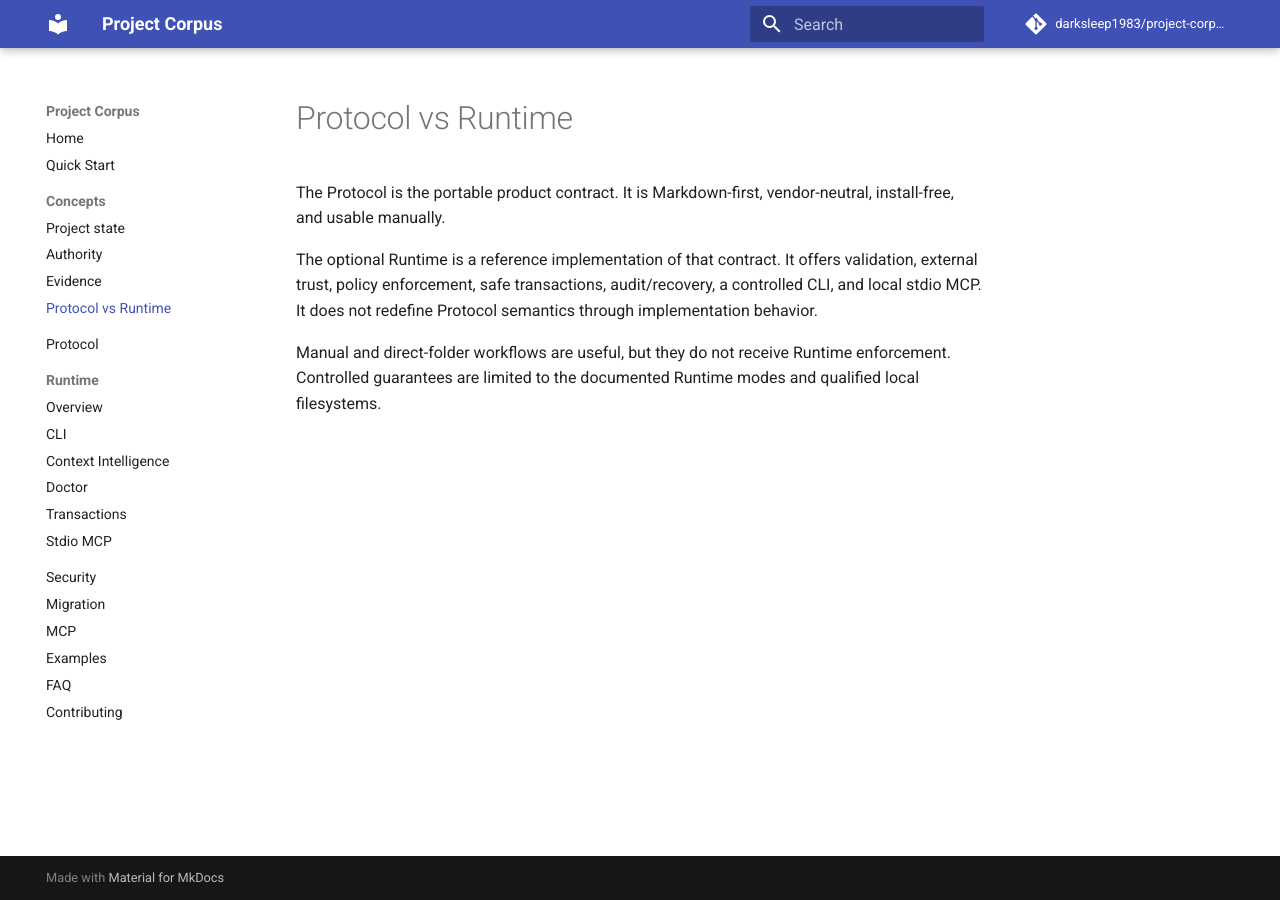
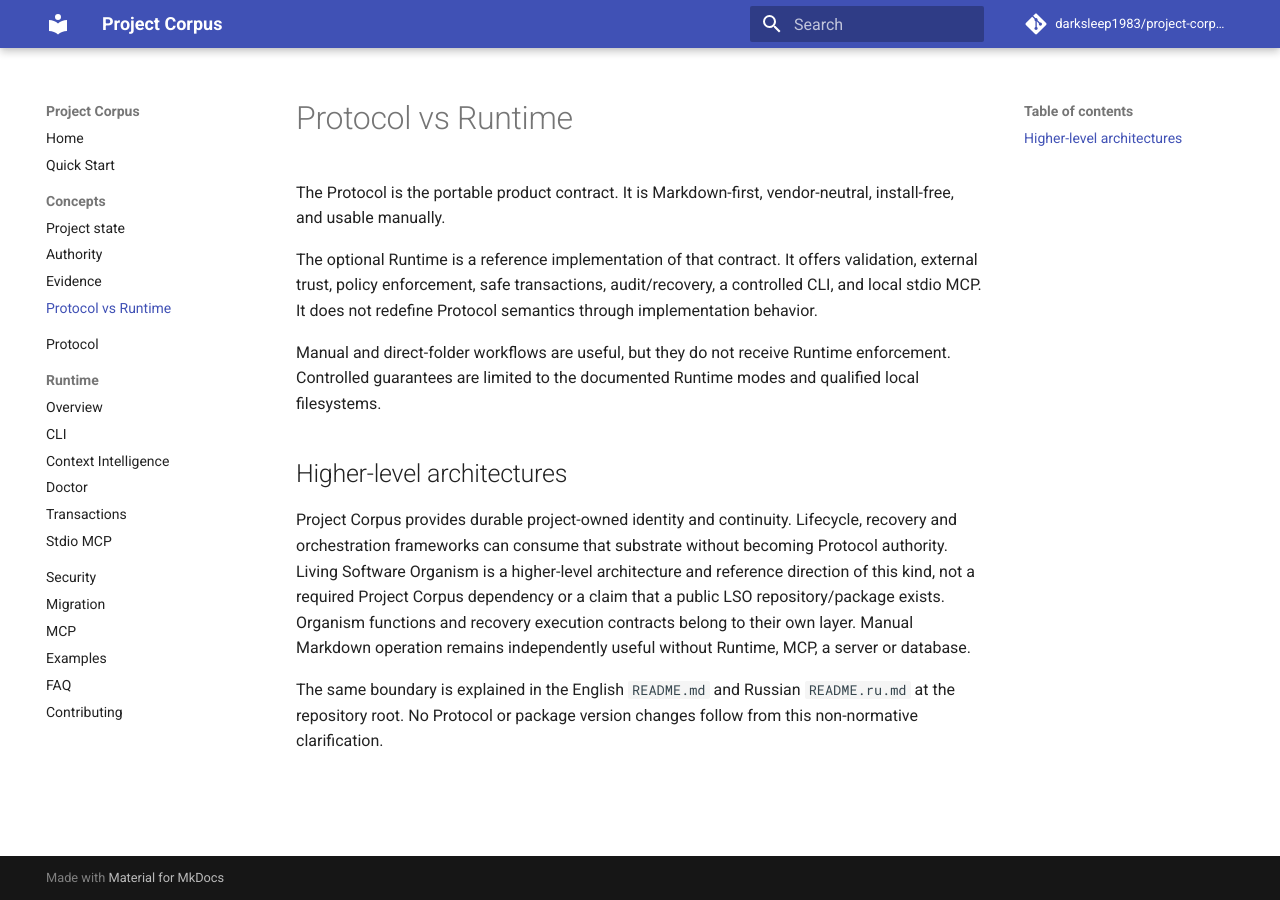
Before and after one commit to darksleep1983/project-corpus, an MkDocs documentation site: the page built from docs/concepts/protocol-vs-runtime.md, in a window 1280 px wide. Built offline with MkDocs 1.6.1 and Material for MkDocs 9.7.7, drawn with Linux system fonts in a browser that asks for light colours; comment, search, counter and statistics services are not loaded.

Commit message:
docs: clarify Project Corpus layering

```diff
--- a/MANIFEST_SHA256.json
+++ b/MANIFEST_SHA256.json
@@ -24,8 +24,8 @@
     "PROJECT_INSTRUCTION_TEMPLATE.ru.md": "d8720444b6bdd19692ea3319dbd3f8d57217d58b9acda50fd98a9bec85f93601",
     "PUBLISHING_CHECKLIST.md": "1151d1903882791a52dc4e996b900a5ccb9ba3d96c03cec4f87953fb9152bc47",
     "PUBLISHING_CHECKLIST_RU.md": "5851181b010300f9a1aaa169a1f46fc8781960200fef707eb8d4acddc19d0115",
-    "README.md": "0544bd44817f6ab6d3d345ba2d2264be72d7df07e648a4375a2ac03709b69825",
-    "README.ru.md": "ff09dee2abb83f90334a06d35bc086c6e33e5e24ab8198ff92e17b8e336146f8",
+    "README.md": "ade3bdfeb87b4a7e85bd91b55c5f2218c97fd78ed8b83c4c4e6bdb3244b14685",
+    "README.ru.md": "da0328fdcb237c24689681386398dbaa78212f393ece7d8f2592564d4dcfaf46",
     "REPOSITORY_METADATA.md": "6b4920cd9f475af9414c342da5f0d4bfa9e771d47cba16e4669d9714378c38f3",
     "REPOSITORY_METADATA.ru.md": "e252b8bf6cef82366aa1d2f53f8a044ac1b61824b44dcb8548d171c8e462c852",
     "SECURITY.md": "3b1b98c92d419477f529b3f4b74c8e67178d80c9c9224fc0f24b5376d63470ea",
@@ -58,7 +58,7 @@
     "docs/concepts/authority.md": "556ce0fa17c0aac8b9094696be539271799a6df164869fbb9fd10e7e445faf01",
     "docs/concepts/evidence.md": "d3a3f7f632c8bcb2c0aebf9c26d85f7ca10e43d44629682bda28d9673d56c3ec",
     "docs/concepts/project-state.md": "ae66a7b7ae845417bdec7cd2f5428a16ddd3a3a4be978b5618837ceb3a256b40",
-    "docs/concepts/protocol-vs-runtime.md": "32378514e9bfa9c50f40b7449691ec7521c0776045c9c3f66b6a7ebe352f2e16",
+    "docs/concepts/protocol-vs-runtime.md": "62698ef4a64cc5d6969f737639f66b61cc6d34e4f06af1df2e0d21e7dc218a96",
     "docs/contributing.md": "7be7c3455d397db45f5a70352471582ba1f6affaeece42334fa15546052e7552",
     "docs/distribution/MCP_DISCOVERY_PLAN.md": "d193f4a2e7afac3c0d5f611d38c2f78cf98d10ac7ab7712c8ab4f05a6e2d5cef",
     "docs/examples.md": "b1030b771b4827429f31efc4d24a01d039bfc7427ea273408f8c1ef0cb53a834",
--- a/docs/concepts/protocol-vs-runtime.md
+++ b/docs/concepts/protocol-vs-runtime.md
@@ -11,3 +11,17 @@ Protocol semantics through implementation behavior.
 Manual and direct-folder workflows are useful, but they do not receive Runtime
 enforcement. Controlled guarantees are limited to the documented Runtime modes
 and qualified local filesystems.
+
+## Higher-level architectures
+
+Project Corpus provides durable project-owned identity and continuity. Lifecycle,
+recovery and orchestration frameworks can consume that substrate without becoming
+Protocol authority. Living Software Organism is a higher-level architecture and
+reference direction of this kind, not a required Project Corpus dependency or a
+claim that a public LSO repository/package exists. Organism functions and recovery
+execution contracts belong to their own layer. Manual Markdown operation remains
+independently useful without Runtime, MCP, a server or database.
+
+The same boundary is explained in the English `README.md` and
+Russian `README.ru.md` at the repository root. No Protocol or package version changes follow
+from this non-normative clarification.
```
Also changed, not shown: README.md (+8 -0 lines), README.ru.md (+9 -0 lines).
